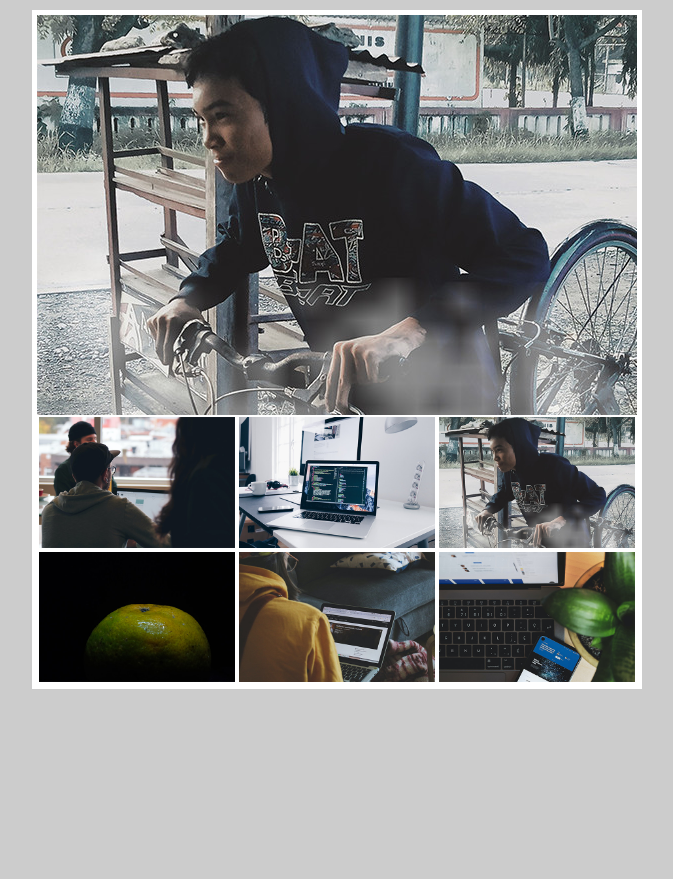
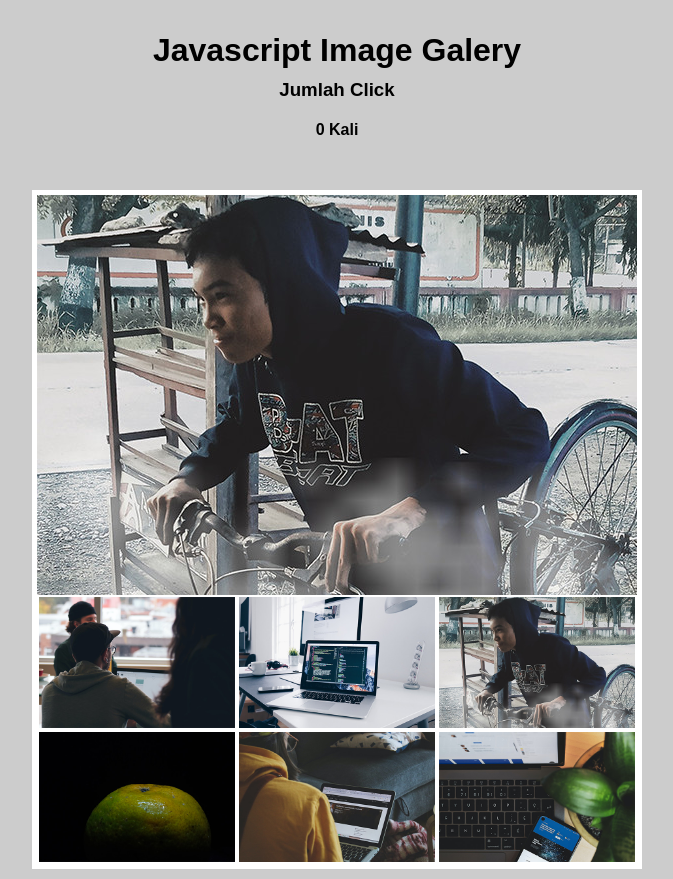
Before and after one commit to wiklapandu/javascript-latihan-imageGalery, a plain HTML site: page index.html in a window 1280 px wide. Shown: the whole page, without its empty margins (303-976 px from the left). Before the commit the page ends 800 px from the top, so only its background shows below. Drawn offline with Linux system fonts and the light colour scheme.

Commit message:
membuat jumlah klik

```diff
--- a/index.html
+++ b/index.html
@@ -9,6 +9,11 @@
 </head>
 
 <body>
+    <div class="title">
+        <h1 class="text">Javascript Image Galery</h1>
+        <h3 class="text">Jumlah Click</h3>
+        <h4 class="text"><span class="klik"></span> Kali</h4>
+    </div>
     <div class="container">
         <img class="jumbo">
         <div class="thumbnail">
--- a/sass/style.scss
+++ b/sass/style.scss
@@ -7,6 +7,21 @@
 body {
     background-color: #ccc;
     text-align: center;
+    font-family: sans-serif;
+
+    .title {
+        padding: 30px 0;
+        transition: all 0.3s;
+        cursor: pointer;
+
+        & h1:hover {
+            color: orangered;
+        }
+
+        .text {
+            padding: 20px 0;
+        }
+    }
 
     .container {
         width: 600px;
--- a/script.js
+++ b/script.js
@@ -16,6 +16,9 @@ jumbo.setAttribute('src','img/image1.jpg');
 // Cara 2
 const thumbs =document.querySelectorAll('.thumb');
 const container = document.querySelector('.container');
+const klik = document.querySelector('.klik');
+var jm = 0;
+klik.innerHTML = jm;
 container.addEventListener('click',(e)=>{
     if(e.target.className == 'thumb'){
         // console.log(e.target.getAttribute('src'));
@@ -30,5 +33,10 @@ container.addEventListener('click',(e)=>{
             }
         });
         e.target.classList.add('active');
+        jm+= 1;
+        klik.innerHTML = jm;
+        if(jm == 100){
+            alert('selamat anda sudah mencapai ✨ '+jm+' ✨ kali klik 🎉🎉🎉');
+        }
     }
 });
```
Also changed, not shown: css/style.css, 1 other file.
